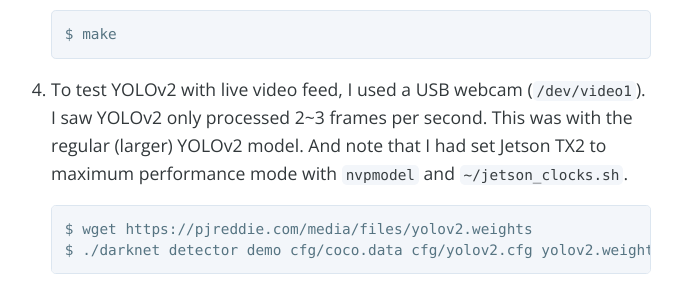
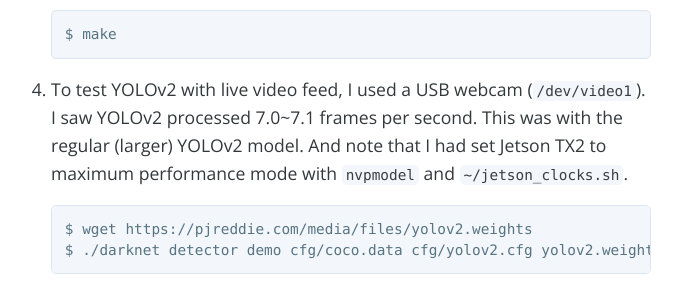
Before and after one commit to jkjung-avt/jkjung-avt.github.io, a Jekyll site: the page built from _posts/2017-11-12-yolov2.md, in a window 1280 px wide and 900 px high, scrolled down 1742 px. Shown: the part 183-478 px from the top of the window, without its empty margins (309-991 px from the left). Built offline with Jekyll 4.4.1, drawn with Linux system fonts in a browser that asks for light colours; nearby versions of some CDN libraries; comment, search, counter and statistics services are not loaded.

Commit message:
Update fps number for YOLOv2

````diff
--- a/_posts/2017-11-12-yolov2.md
+++ b/_posts/2017-11-12-yolov2.md
@@ -54,7 +54,7 @@ Here is how I've done it:
    $ make
    ```
 
-4. To test YOLOv2 with live video feed, I used a USB webcam (`/dev/video1`). I saw YOLOv2 only processed 2~3 frames per second. This was with the regular (larger) YOLOv2 model. And note that I had set Jetson TX2 to maximum performance mode with `nvpmodel` and `~/jetson_clocks.sh`.
+4. To test YOLOv2 with live video feed, I used a USB webcam (`/dev/video1`). I saw YOLOv2 processed 7.0~7.1 frames per second. This was with the regular (larger) YOLOv2 model. And note that I had set Jetson TX2 to maximum performance mode with `nvpmodel` and `~/jetson_clocks.sh`.
 
    ```shell
    $ wget https://pjreddie.com/media/files/yolov2.weights
````
